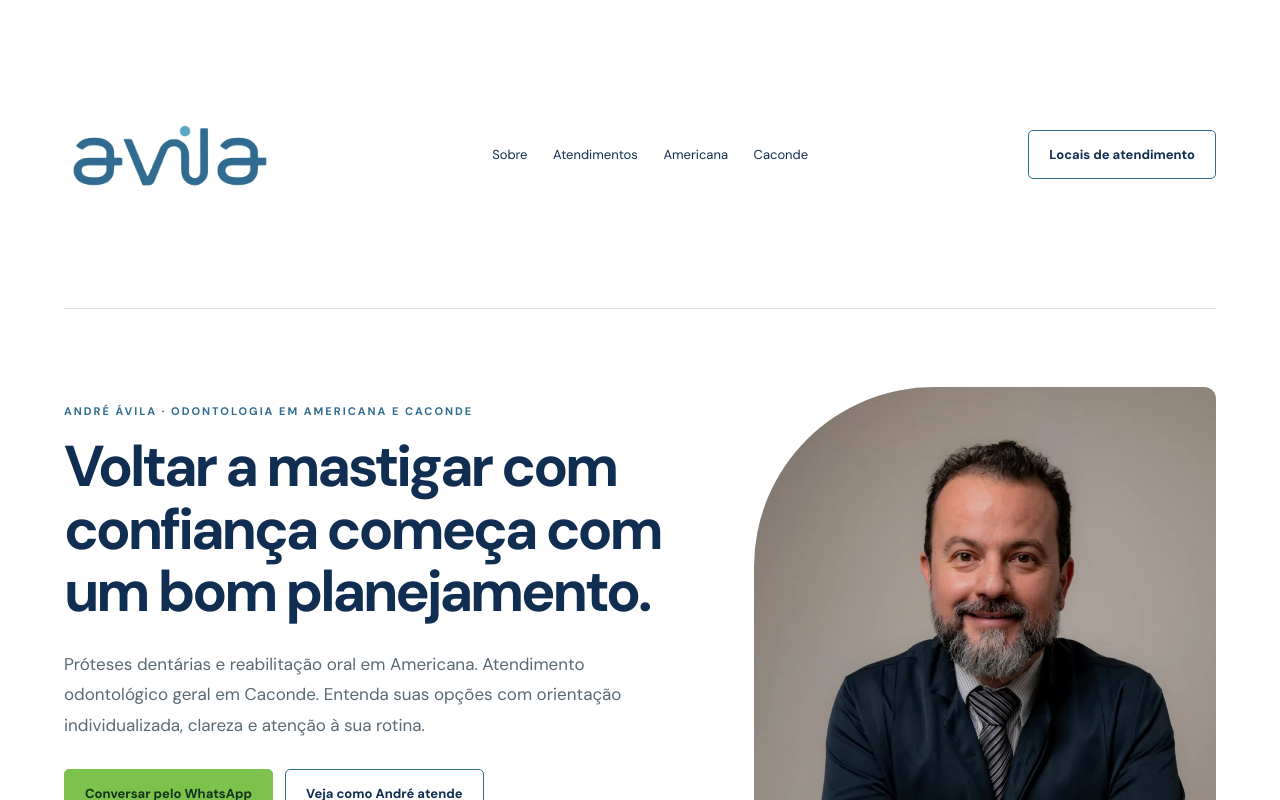
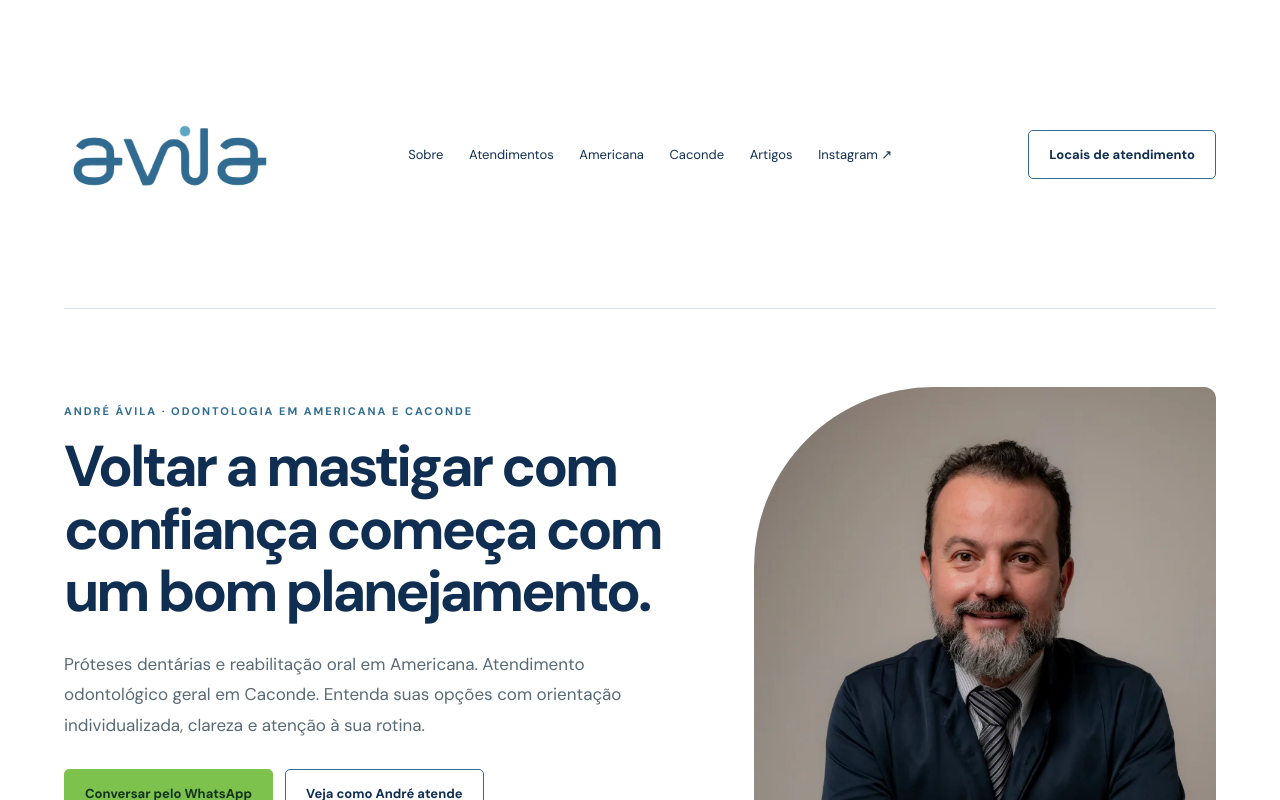
Before and after one commit to contatoagenciawin-ichthus/odonto-andre, a Next.js app: page / in a window 1280 px wide. Shown: the top 800 px of the page. Built offline with nearby package versions, Linux system fonts and the light colour scheme.

Commit message:
feat: Instagram and educational articles navigation

```diff
--- a/src/components/SiteShell.tsx
+++ b/src/components/SiteShell.tsx
@@ -1,8 +1,8 @@
 import Link from "next/link";
 import { Brand } from "./Brand";
 export function SiteHeader() {
- return <header className="site-header"><Link href="/" aria-label="Ir para a página inicial"><Brand/></Link><nav className="main-nav" aria-label="Navegação principal"><Link href="/#sobre">Sobre</Link><Link href="/#atendimento">Atendimentos</Link><Link href="/americana/proteses-dentarias">Americana</Link><Link href="/caconde/odontologia-geral">Caconde</Link></nav><Link href="/#atendimento" className="outline-btn header-cta">Locais de atendimento</Link></header>;
+ return <header className="site-header"><Link href="/" aria-label="Ir para a página inicial"><Brand/></Link><nav className="main-nav" aria-label="Navegação principal"><Link href="/#sobre">Sobre</Link><Link href="/#atendimento">Atendimentos</Link><Link href="/americana/proteses-dentarias">Americana</Link><Link href="/caconde/odontologia-geral">Caconde</Link><Link href="/artigos">Artigos</Link><a href="https://www.instagram.com/andre.avila.odontologia/" target="_blank" rel="noopener noreferrer" aria-label="Instagram do André Ávila">Instagram ↗</a></nav><Link href="/#atendimento" className="outline-btn header-cta">Locais de atendimento</Link></header>;
 }
 export function SiteFooter(){
- return <footer className="site-footer"><Brand inverse/><div><strong>André Ávila · Odontologia</strong><p>Atendimentos em Americana e Caconde · SP</p><small>Protótipo para aprovação. Locais e horários são informados pelo WhatsApp. CRO e dados profissionais pendentes de confirmação.</small></div><Link href="/design-system">Design system / V1 ↗</Link></footer>;
+ return <footer className="site-footer"><Brand inverse/><div><strong>André Ávila · Odontologia</strong><p>Atendimentos em Americana e Caconde · SP</p><small>Protótipo para aprovação. Locais e horários são informados pelo WhatsApp. CRO e dados profissionais pendentes de confirmação.</small></div><div className="footer-social"><Link href="/artigos">Artigos</Link><a href="https://www.instagram.com/andre.avila.odontologia/" target="_blank" rel="noopener noreferrer">Instagram @andre.avila.odontologia ↗</a></div></footer>;
 }
```
